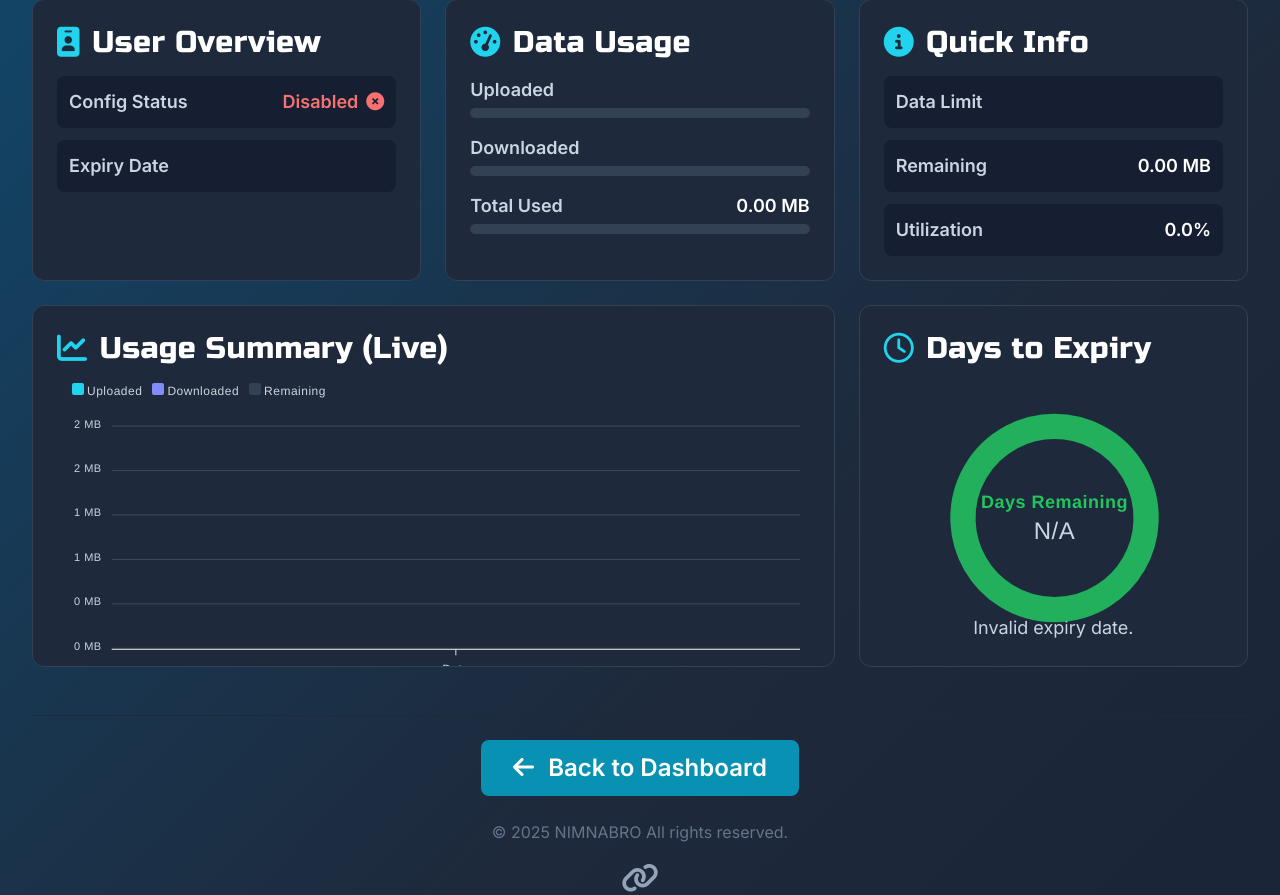
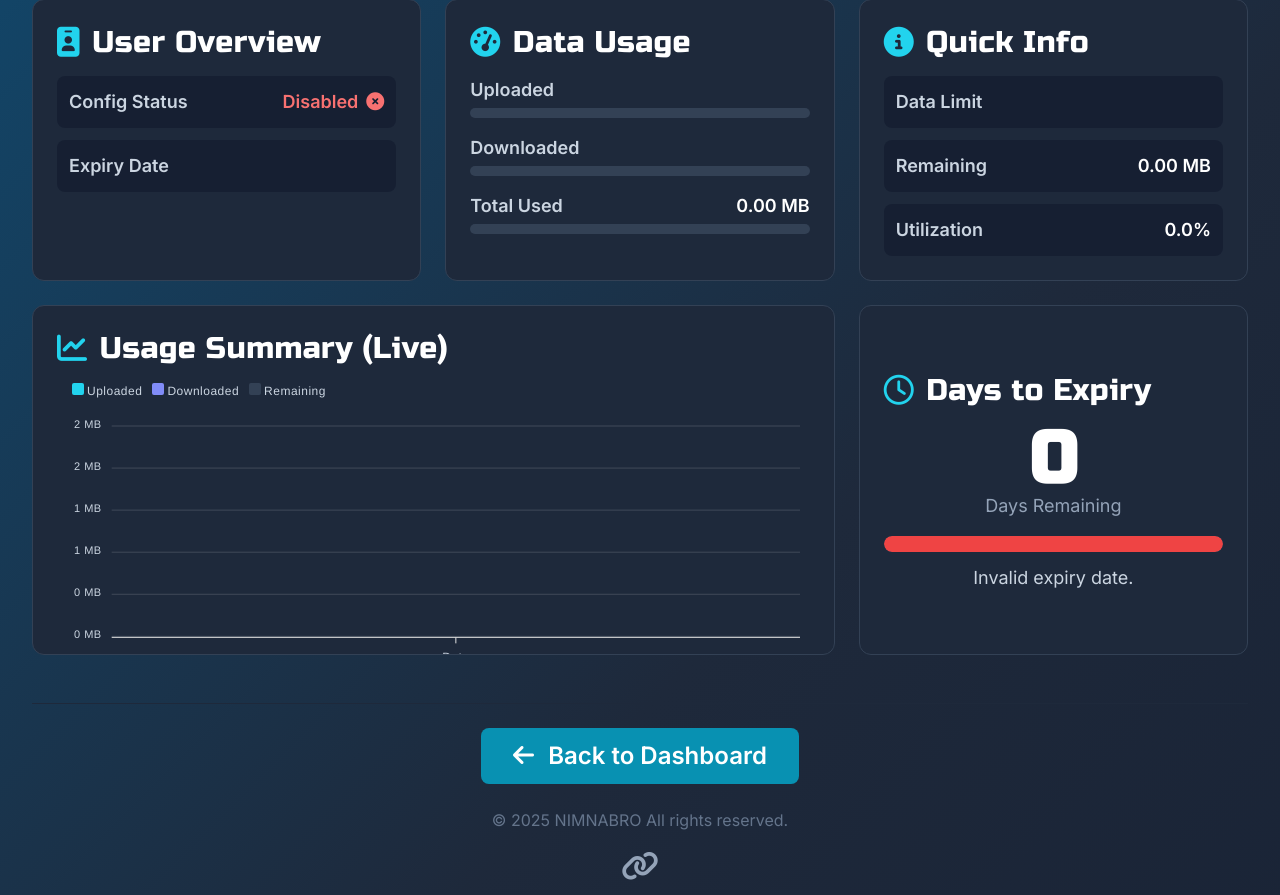
Before and after one commit to nx991/nbt, a Python web app: template templates/result.html in a window 1280 px wide. Shown: the part 169-1064 px from the top of the page. Run offline with Jinja, Linux system fonts and the light colour scheme; the template is opened without the code that fills it, so the values that code supplies are empty; some libraries are stand-ins or nearby versions.

Commit message:
Fixed login bug and updated UI

```diff
--- a/templates/result.html
+++ b/templates/result.html
@@ -4,6 +4,7 @@
   <meta charset="UTF-8" />
   <meta name="viewport" content="width=device-width, initial-scale=1.0"/>
   <title>NIMNABRO VPN | Usage Details</title>
+  <link rel="icon" type="image/png" href="https://www.dropbox.com/scl/fi/us9bg2xv9agp03izul2yq/channels4_profile_1-modified-1.png?rlkey=224q0p35gk2jum9rp40vvvpxc&raw=1">
 
   <!-- Tailwind CSS -->
   <script src="https://cdn.tailwindcss.com"></script>
@@ -65,7 +66,7 @@
     }
 
     .progress-bar {
-        transition: width 0.8s ease, background-color .4s ease;
+        transition: width 0.8s cubic-bezier(0.25, 1, 0.5, 1), background-color .4s ease;
     }
 
     @keyframes fadeIn {
@@ -170,14 +171,20 @@
         <div id="summary-chart" class="w-full h-64"></div>
       </div>
 
-      <!-- Expiry Gauge (days left) -->
-      <div class="card rounded-xl p-6 opacity-0 group">
-        <h3 class="flex items-center gap-3 text-3xl text-white mb-2">
+      <!-- Expiry Bar (New Component) -->
+      <div class="card rounded-xl p-6 opacity-0 group flex flex-col justify-center">
+        <h3 class="flex items-center gap-3 text-3xl text-white mb-4">
             <i class="far fa-clock text-cyan-400 transition-transform duration-300 group-hover:scale-110 group-hover:-rotate-6"></i>
             <span>Days to Expiry</span>
         </h3>
-        <div id="expiry-gauge" class="w-full h-64"></div>
-        <p id="expiry-desc" class="text-center -mt-4 sans-fallback text-lg"></p>
+        <div class="text-center">
+            <div id="days-left-display" class="text-7xl font-bold text-white transition-colors">0</div>
+            <p id="days-left-subtext" class="text-slate-400 -mt-1 text-lg sans-fallback">Days Remaining</p>
+        </div>
+        <div class="w-full bg-slate-700 rounded-full h-4 mt-4 overflow-hidden">
+            <div id="days-left-bar" class="h-4 rounded-full progress-bar" style="width: 0%;"></div>
+        </div>
+        <p id="expiry-desc" class="text-center mt-3 sans-fallback text-lg h-6"></p>
       </div>
 
     </div>
@@ -218,6 +225,22 @@
       if (U.includes("MB")) return value;
       if (U.includes("KB")) return value/1024;
       return value;
+    }
+    // Animate integer values
+    function animateValue(obj, start, end, duration) {
+      let startTimestamp = null;
+      const step = (timestamp) => {
+        if (!startTimestamp) startTimestamp = timestamp;
+        const progress = Math.min((timestamp - startTimestamp) / duration, 1);
+        const currentValue = Math.floor(progress * (end - start) + start);
+        obj.innerHTML = `${currentValue}`;
+        if (progress < 1) {
+          window.requestAnimationFrame(step);
+        } else {
+            obj.innerHTML = `${end}`;
+        }
+      };
+      window.requestAnimationFrame(step);
     }
 
     // ===== Read values from Jinja =====
@@ -280,7 +303,7 @@
     }
     applyStatusUI(userStatus);
 
-    // ===== Expiry gauge & copy =====
+    // ===== Expiry Bar & copy (New Logic) =====
     function daysUntil(dateStr){
       const d = new Date(dateStr.replace(" ", "T")+"Z");
       if (isNaN(d.getTime())) return null;
@@ -288,16 +311,43 @@
     }
     const dLeft = daysUntil(expiryStr);
     const expiryDesc = document.getElementById("expiry-desc");
+    const daysDisplay = document.getElementById("days-left-display");
+    const daysBar = document.getElementById("days-left-bar");
+    const daysSubtext = document.getElementById("days-left-subtext");
+
+    const finalDays = dLeft !== null ? dLeft : 0;
+    animateValue(daysDisplay, 0, Math.abs(finalDays), 800);
+
     if (dLeft === null){
       expiryDesc.textContent = "Invalid expiry date.";
+      daysDisplay.textContent = 'N/A';
     } else if (dLeft < 0){
       expiryDesc.innerHTML = `<span class="text-red-400">Expired ${Math.abs(dLeft)} days ago</span>`;
+      daysDisplay.classList.add('text-red-400');
+      daysSubtext.textContent = 'Days Ago';
     } else {
-      const color = dLeft <= 3 ? 'text-red-400' : dLeft <= 7 ? 'text-yellow-400' : 'text-green-400';
-      expiryDesc.innerHTML = `<span class="${color}">${dLeft} days remaining</span>`;
+      expiryDesc.innerHTML = `<span>&nbsp;</span>`; // Keep space consistent
     }
 
-    // ===== Charts (ApexCharts) with new theme =====
+    // Calculate percentage for the bar (based on a 30-day period)
+    const pct = dLeft !== null ? Math.max(0, Math.min(100, (dLeft / 30) * 100)) : 0;
+
+    // Set bar color and animate width
+    setTimeout(() => {
+        daysBar.style.width = pct + '%';
+        if (dLeft === null || dLeft < 0) {
+            daysBar.style.width = '100%';
+            daysBar.style.backgroundColor = '#ef4444'; // red-500
+        } else if (dLeft <= 3) {
+            daysBar.style.backgroundColor = '#ef4444'; // red-500
+        } else if (dLeft <= 7) {
+            daysBar.style.backgroundColor = '#facc15'; // yellow-400
+        } else {
+            daysBar.style.backgroundColor = '#22c55e'; // green-500
+        }
+    }, 300);
+
+    // ===== Charts (ApexCharts) =====
     const summaryOptions = {
       chart: { type: 'bar', height: '100%', foreColor:'#cbd5e1', toolbar: { show: false } },
       series: [
@@ -316,28 +366,6 @@
     };
     new ApexCharts(document.querySelector("#summary-chart"), summaryOptions).render();
 
-    // Radial Bar Gauge (Days to Expiry)
-    let pct = 100;
-    if (dLeft !== null){
-      pct = Math.max(0, Math.min(100, (dLeft / 30) * 100)); // Days remaining out of 30
-    }
-    const gaugeOptions = {
-      chart: { type:'radialBar', height: '100%', foreColor:'#cbd5e1', toolbar: { show: false } },
-      series: [ pct ],
-      labels: ['Days Remaining'],
-      colors: [ pct > 30 ? '#22c55e' : (pct > 10 ? '#facc15' : '#ef4444') ], // green, yellow, red
-      plotOptions:{
-        radialBar:{
-          hollow:{ size:'55%' },
-          track: { background: '#334155'},
-          dataLabels:{
-            name:{ offsetY: -10, fontSize: '18px' },
-            value:{ offsetY: 5, fontSize: '24px', formatter:(v) => dLeft !== null ? dLeft : 'N/A' }
-          }
-        }
-      }
-    };
-    new ApexCharts(document.querySelector("#expiry-gauge"), gaugeOptions).render();
   </script>
 
 </body>
```
